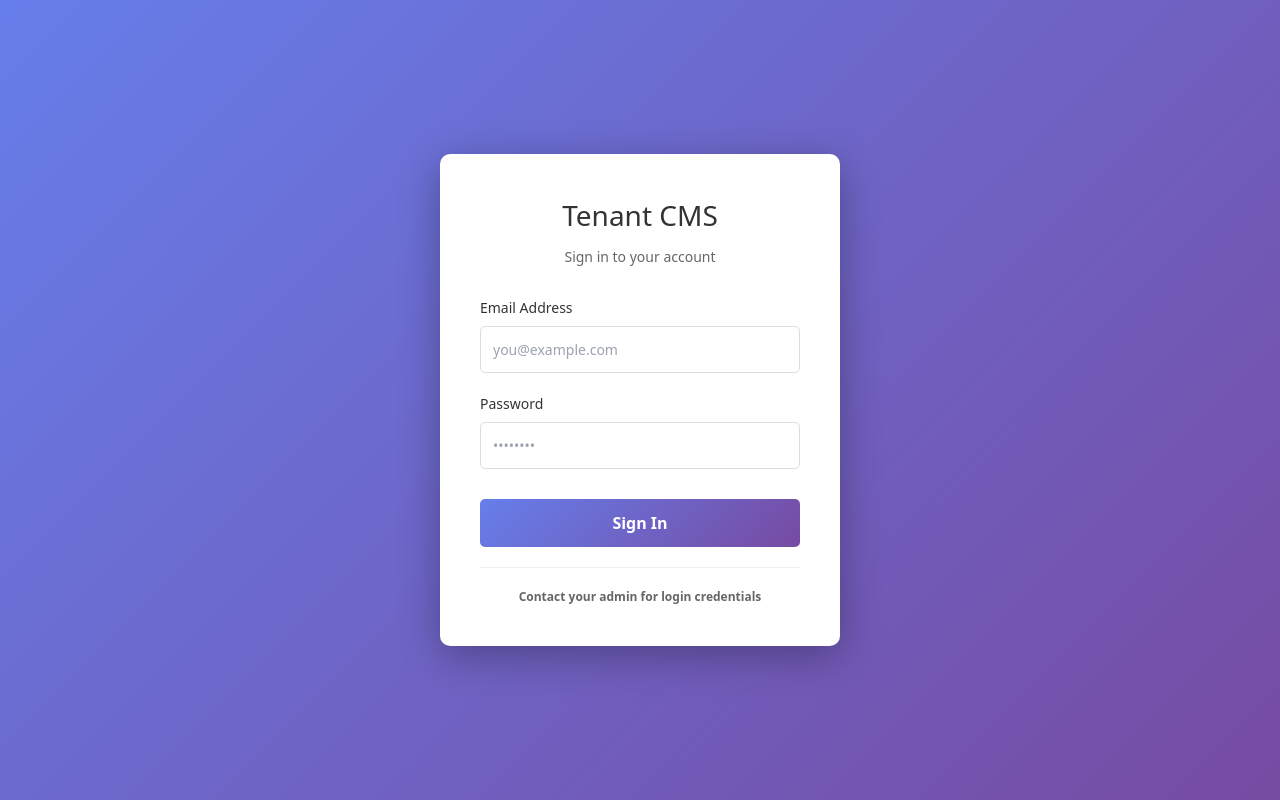
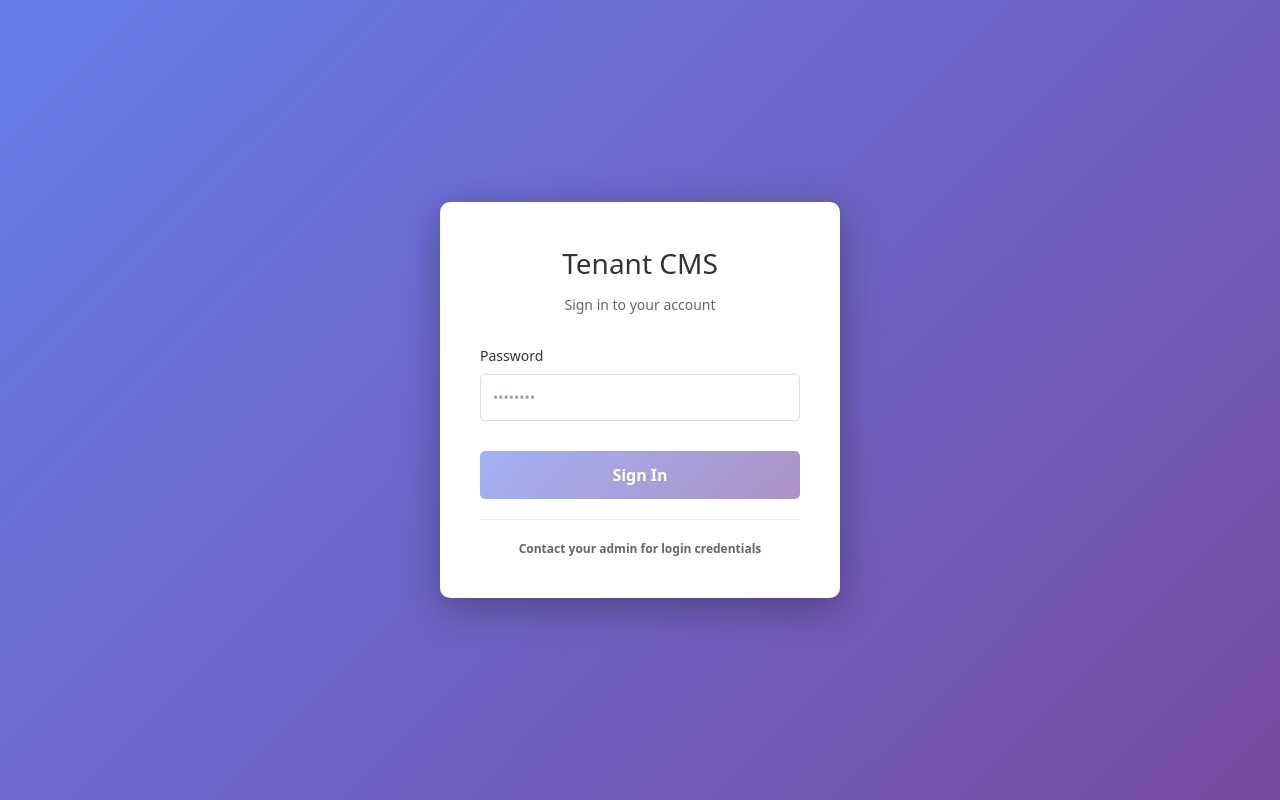
Before and after one commit to shamitech/autodealercloud, a Next.js app in the folder apps/tenant-cms/: page /login in a window 1280 px wide. Built offline with nearby package versions, Linux system fonts and the light colour scheme.

Commit message:
Update login page to use AJAX and extract slug from hostname

```diff
--- a/apps/tenant-cms/app/login/page.tsx
+++ b/apps/tenant-cms/app/login/page.tsx
@@ -1,6 +1,56 @@
 'use client'
 
+import { useEffect, useState } from 'react'
+
 export default function LoginPage() {
+  const [slug, setSlug] = useState('')
+  const [password, setPassword] = useState('')
+  const [error, setError] = useState('')
+  const [loading, setLoading] = useState(false)
+
+  useEffect(() => {
+    // Extract slug from hostname (e.g., testsite3-auth.autodealercloud.com)
+    if (typeof window !== 'undefined') {
+      const hostname = window.location.hostname
+      const match = hostname.match(/^(.*?)-auth\./)
+      if (match) {
+        setSlug(match[1])
+      }
+    }
+  }, [])
+
+  const handleSubmit = async (e: React.FormEvent) => {
+    e.preventDefault()
+    setError('')
+    setLoading(true)
+
+    try {
+      const response = await fetch('/api/login', {
+        method: 'POST',
+        headers: { 'Content-Type': 'application/json' },
+        body: JSON.stringify({ slug, password }),
+      })
+
+      const data = await response.json()
+
+      if (!response.ok) {
+        setError(data.error || 'Login failed')
+        setLoading(false)
+        return
+      }
+
+      // Store session token and tenant ID in localStorage
+      localStorage.setItem('sessionToken', data.sessionToken)
+      localStorage.setItem('tenantId', data.tenantId)
+
+      // Redirect to CMS dashboard
+      window.location.href = `https://${slug}.autodealercloud.com/dashboard`
+    } catch (err: any) {
+      setError(err.message || 'An error occurred')
+      setLoading(false)
+    }
+  }
+
   return (
     <html>
       <head>
@@ -69,7 +119,8 @@ export default function LoginPage() {
             cursor: pointer;
             margin-top: 10px;
           }
-          button:hover { opacity: 0.9; }
+          button:hover:not(:disabled) { opacity: 0.9; }
+          button:disabled { opacity: 0.6; cursor: not-allowed; }
           .demo-notice {
             text-align: center;
             color: #666;
@@ -95,17 +146,23 @@ export default function LoginPage() {
         <div className="login-container">
           <h1>Tenant CMS</h1>
           <p className="subtitle">Sign in to your account</p>
-          <div id="error" className="error"></div>
-          <form action="/api/login" method="POST">
-            <div className="form-group">
-              <label htmlFor="email">Email Address</label>
-              <input type="email" id="email" name="email" placeholder="you@example.com" required />
-            </div>
+          {error && <div className="error show">{error}</div>}
+          <form onSubmit={handleSubmit}>
             <div className="form-group">
               <label htmlFor="password">Password</label>
-              <input type="password" id="password" name="password" placeholder="••••••••" required />
+              <input
+                type="password"
+                id="password"
+                value={password}
+                onChange={(e) => setPassword(e.target.value)}
+                placeholder="••••••••"
+                required
+                disabled={loading}
+              />
             </div>
-            <button type="submit">Sign In</button>
+            <button type="submit" disabled={loading || !slug}>
+              {loading ? 'Signing in...' : 'Sign In'}
+            </button>
           </form>
           <div className="demo-notice">
             <p><strong>Contact your admin for login credentials</strong></p>
```
